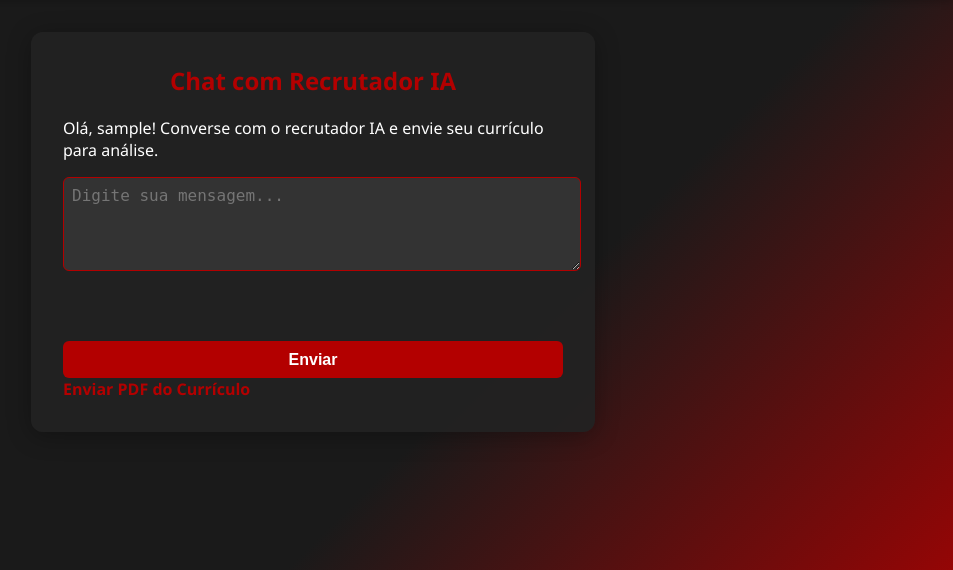
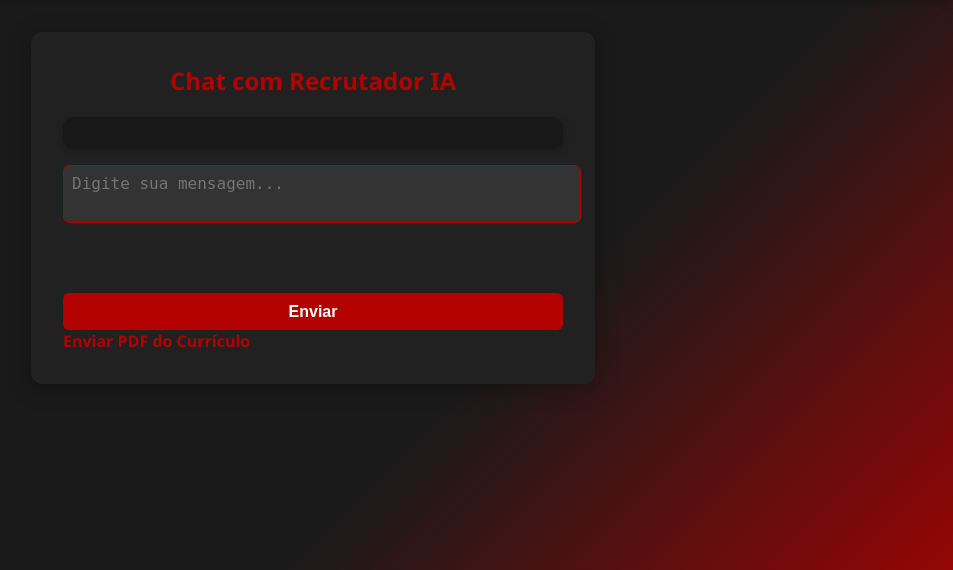
Before and after one commit to Lowpexay/SmartResume, a Django app: page /chatbot/ in a window 1280 px wide. Shown: the part 65-635 px from the top of the page, without its empty margins (327-1280 px from the left). Run offline with Django 5.2, Linux system fonts and the light colour scheme; the visitor is signed in with stand-in values (Sample User, id 1).

Commit message:
Changes in the chatbot page, adding a chatbot chitchat style

```diff
--- a/chatbot/views.py
+++ b/chatbot/views.py
@@ -12,24 +12,29 @@ GEMINI_API_KEY = os.getenv('GEMINI_API_KEY')
 @login_required
 def chat(request):
 	user_name = request.user.username
-	response = None
+	if 'chat_history' not in request.session:
+		request.session['chat_history'] = [
+			{'role': 'system', 'content': 'Você é um recrutador especialista em currículos.'}
+		]
+	chat_history = request.session['chat_history']
 	if request.method == 'POST':
 		user_message = request.POST.get('message')
-		# Exemplo de chamada à API Gemini
+		chat_history.append({'role': 'user', 'content': user_message})
 		headers = {'Authorization': f'Bearer {GEMINI_API_KEY}'}
 		data = {
-			'model': 'flash2.0-experimental',
-			'messages': [
-				{'role': 'system', 'content': 'Você é um recrutador especialista em currículos.'},
-				{'role': 'user', 'content': user_message}
-			]
+			'model': 'gemini-2.0-flash-experimental',
+			'messages': chat_history
 		}
-		r = requests.post('https://generativelanguage.googleapis.com/v1beta/models/flash2.0-experimental:generateMessage', json=data, headers=headers)
+		r = requests.post('https://generativelanguage.googleapis.com/v1beta/models/gemini-2.0-flash-experimental:generateMessage', json=data, headers=headers)
 		if r.status_code == 200:
-			response = r.json().get('candidates', [{}])[0].get('content', '')
+			ai_response = r.json().get('candidates', [{}])[0].get('content', '')
 		else:
-			response = 'Erro ao conectar à IA.'
-	return render(request, 'chat.html', {'response': response, 'user_name': user_name})
+			ai_response = 'Erro ao conectar à IA.'
+		chat_history.append({'role': 'assistant', 'content': ai_response})
+		request.session['chat_history'] = chat_history
+	# Filtra só mensagens user/assistant para exibir
+	display_history = [msg for msg in chat_history if msg['role'] in ['user', 'assistant']]
+	return render(request, 'chat.html', {'chat_history': display_history, 'user_name': user_name})
 
 # Upload e leitura de PDF
 @login_required
--- a/static/style.css
+++ b/static/style.css
@@ -1,3 +1,47 @@
+.chatbox {
+    background: #181818;
+    border-radius: 10px;
+    padding: 1rem;
+    margin-bottom: 1rem;
+    max-height: 350px;
+    overflow-y: auto;
+    box-shadow: 0 2px 8px rgba(0,0,0,0.2);
+}
+.chat-message {
+    margin-bottom: 0.8rem;
+    padding: 0.5rem 1rem;
+    border-radius: 8px;
+    display: flex;
+    flex-direction: column;
+    max-width: 80%;
+}
+.chat-message.user {
+    background: #b30000;
+    color: #fff;
+    align-self: flex-end;
+    margin-left: auto;
+}
+.chat-message.ai {
+    background: #222;
+    color: #fff;
+    align-self: flex-start;
+    margin-right: auto;
+    border: 1px solid #b30000;
+}
+.chat-label {
+    font-size: 0.85rem;
+    font-weight: bold;
+    opacity: 0.7;
+}
+.chat-content {
+    font-size: 1rem;
+    margin-top: 0.2rem;
+    word-break: break-word;
+}
+.chat-form textarea {
+    resize: none;
+    min-height: 40px;
+}
 
 body {
     background: linear-gradient(135deg, #1a1a1a 60%, #b30000 100%);
--- a/templates/chat.html
+++ b/templates/chat.html
@@ -2,17 +2,25 @@
 {% block title %}Chat com Recrutador IA{% endblock %}
 {% block content %}
 <h2>Chat com Recrutador IA</h2>
-<p>Olá, {{ user_name }}! Converse com o recrutador IA e envie seu currículo para análise.</p>
-<form method="post">
+<div class="chatbox">
+    {% for msg in chat_history %}
+        {% if msg.role == 'user' %}
+            <div class="chat-message user">
+                <span class="chat-label">Você:</span>
+                <span class="chat-content">{{ msg.content }}</span>
+            </div>
+        {% elif msg.role == 'assistant' %}
+            <div class="chat-message ai">
+                <span class="chat-label">Recrutador IA:</span>
+                <span class="chat-content">{{ msg.content }}</span>
+            </div>
+        {% endif %}
+    {% endfor %}
+</div>
+<form method="post" class="chat-form">
     {% csrf_token %}
-    <textarea name="message" rows="4" cols="50" placeholder="Digite sua mensagem..."></textarea><br>
+    <textarea name="message" rows="2" cols="50" placeholder="Digite sua mensagem..."></textarea><br>
     <button type="submit" class="btn-primary">Enviar</button>
 </form>
-{% if response %}
-    <div class="card">
-        <strong>Resposta do Recrutador IA:</strong>
-        <p>{{ response }}</p>
-    </div>
-{% endif %}
 <a href="{% url 'upload_pdf' %}">Enviar PDF do Currículo</a>
 {% endblock %}
```
